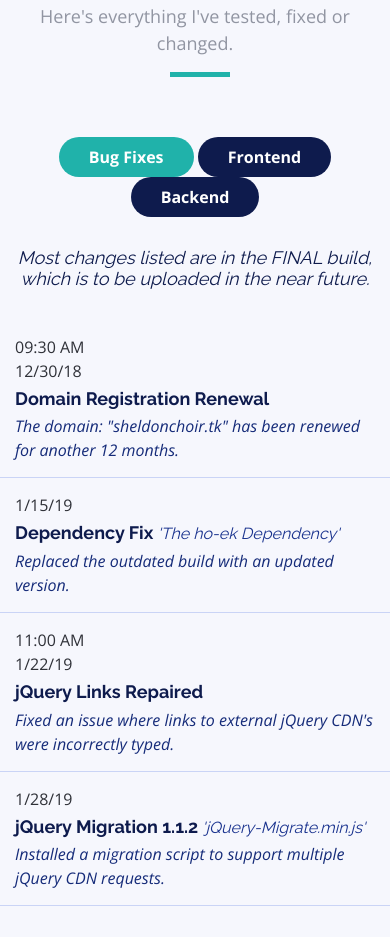
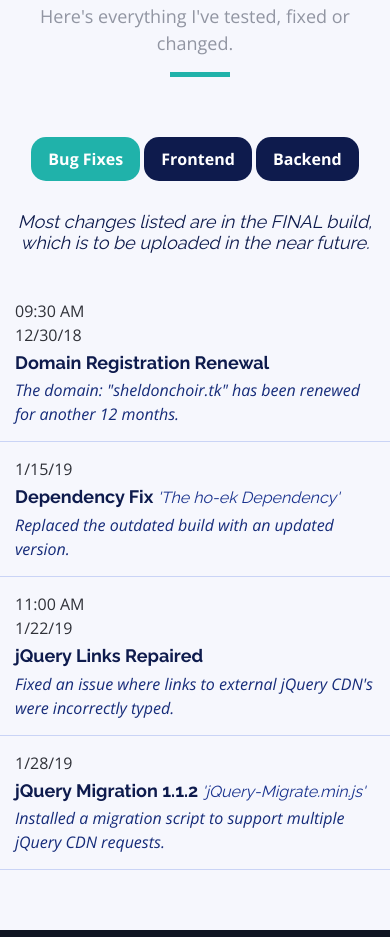
Before and after one commit to sheldonchoir/sheldonchoir.github.io, a plain HTML site: page index.html in a window 390 px wide. Shown: the part 1588-2525 px from the top of the page. Drawn offline with nearby package versions, Linux system fonts and the light colour scheme.

Commit message:
media query

```diff
--- a/css/style.css
+++ b/css/style.css
@@ -1,13 +1,9 @@
-/*
-  Theme Name: TheEvent
-  Theme URL: https://bootstrapmade.com/theevent-conference-event-bootstrap-template/
-  Author: BootstrapMade.com
-  License: https://bootstrapmade.com/license/
-*/
-
-/*--------------------------------------------------------------
-# General
---------------------------------------------------------------*/
+@media only screen and (max-width: 767px) {
+  .shorten {
+    padding: 10px 17px 10px 17px !important;
+    border-radius: 15px !important;
+  }
+}
 
 body {
   background: #fff;
--- a/index.html
+++ b/index.html
@@ -112,13 +112,13 @@
 
         <ul class="nav nav-tabs" role="tablist">
           <li class="nav-item">
-            <a class="nav-link active" href="#bug-fixes" role="tab" data-toggle="tab">Bug Fixes</a>
+            <a class="nav-link active shorten" href="#bug-fixes" role="tab" data-toggle="tab" style="padding:10px 50px 10px 50px;">Bug Fixes</a>
           </li>
           <li class="nav-item">
-            <a class="nav-link" href="#frontEnd" role="tab" data-toggle="tab">Frontend</a>
+            <a class="nav-link shorten" href="#frontEnd" role="tab" data-toggle="tab" style="padding:10px 50px 10px 50px;">Frontend</a>
           </li>
           <li class="nav-item">
-            <a class="nav-link" href="#backEnd" role="tab" data-toggle="tab">Backend</a>
+            <a class="nav-link shorten" href="#backEnd" role="tab" data-toggle="tab" style="padding:10px 50px 10px 50px;">Backend</a>
           </li>
         </ul>
 
```
